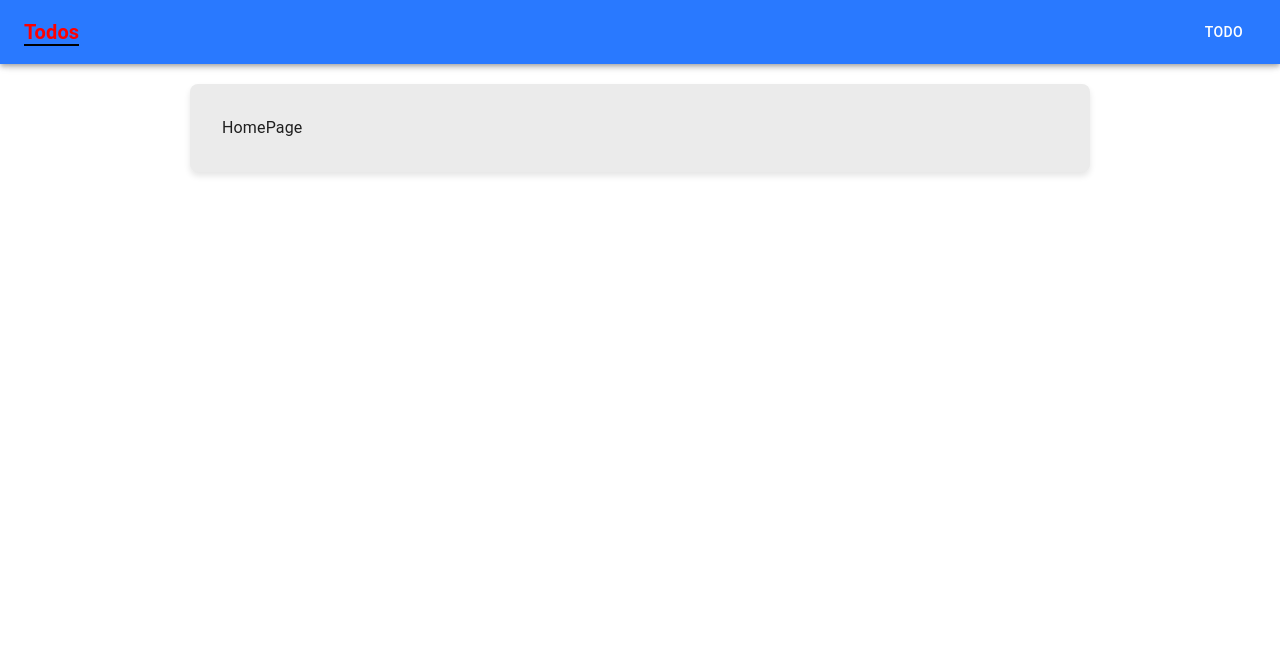
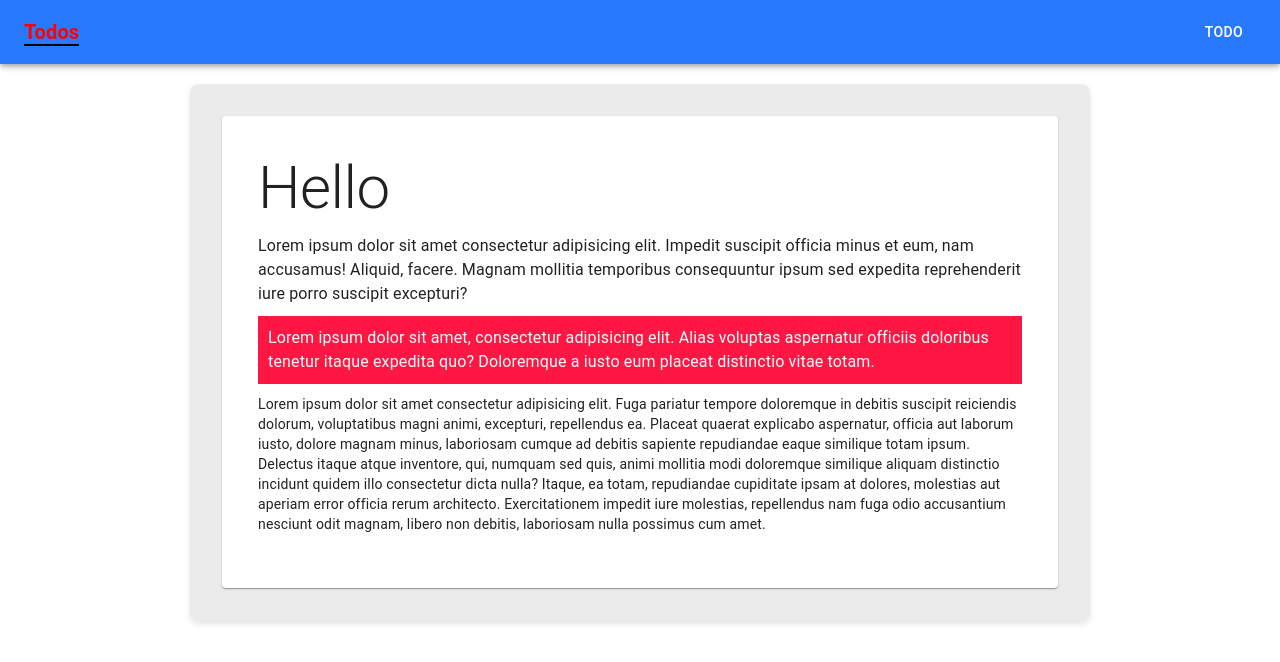
Before and after one commit to NatiCohen10/todo-react-project, a React (Vite) app in the folder react-todo-list-project/: page / in a window 1280 px wide. Shown: the top 662 px of the page. Built offline with nearby package versions, Linux system fonts and the light colour scheme; the HTML template or start-up script is replaced by a standard one.

Commit message:
added a bit of content to the home page, removed redundancies in filter

```diff
--- a/react-todo-list-project/src/pages/HomePage.jsx
+++ b/react-todo-list-project/src/pages/HomePage.jsx
@@ -1,7 +1,62 @@
+import { Card, CardContent, Typography } from "@mui/material";
+import { red } from "@mui/material/colors";
 import React from "react";
 
 function HomePage() {
-  return <div>HomePage</div>;
+  return (
+    <>
+      <Card>
+        <CardContent sx={{ margin: "20px" }}>
+          <Typography variant="h2" component="h1">
+            Hello
+          </Typography>
+          <Typography
+            sx={{ paddingBlock: "10px" }}
+            variant="body1"
+            component="p"
+          >
+            Lorem ipsum dolor sit amet consectetur adipisicing elit. Impedit
+            suscipit officia minus et eum, nam accusamus! Aliquid, facere.
+            Magnam mollitia temporibus consequuntur ipsum sed expedita
+            reprehenderit iure porro suscipit excepturi?
+          </Typography>
+          <Typography
+            sx={{
+              paddingBlock: "10px",
+              paddingInline: "10px",
+              color: "white",
+              backgroundColor: red.A400,
+              width: "100%",
+            }}
+            variant="body1"
+            component="p"
+          >
+            Lorem ipsum dolor sit amet, consectetur adipisicing elit. Alias
+            voluptas aspernatur officiis doloribus tenetur itaque expedita quo?
+            Doloremque a iusto eum placeat distinctio vitae totam.
+          </Typography>
+          <Typography
+            sx={{ paddingBlock: "10px" }}
+            variant="body2"
+            component="p"
+          >
+            Lorem ipsum dolor sit amet consectetur adipisicing elit. Fuga
+            pariatur tempore doloremque in debitis suscipit reiciendis dolorum,
+            voluptatibus magni animi, excepturi, repellendus ea. Placeat quaerat
+            explicabo aspernatur, officia aut laborum iusto, dolore magnam
+            minus, laboriosam cumque ad debitis sapiente repudiandae eaque
+            similique totam ipsum. Delectus itaque atque inventore, qui, numquam
+            sed quis, animi mollitia modi doloremque similique aliquam
+            distinctio incidunt quidem illo consectetur dicta nulla? Itaque, ea
+            totam, repudiandae cupiditate ipsam at dolores, molestias aut
+            aperiam error officia rerum architecto. Exercitationem impedit iure
+            molestias, repellendus nam fuga odio accusantium nesciunt odit
+            magnam, libero non debitis, laboriosam nulla possimus cum amet.
+          </Typography>
+        </CardContent>
+      </Card>
+    </>
+  );
 }
 
 export default HomePage;
--- a/react-todo-list-project/src/pages/TodoPage.jsx
+++ b/react-todo-list-project/src/pages/TodoPage.jsx
@@ -13,21 +13,8 @@ import {
 } from "react-router-dom";
 import CreateTodoPage from "./CreateTodoPage";
 
-function makeId(length = 5) {
-  let result = "";
-  const characters =
-    "ABCDEFGHIJKLMNOPQRSTUVWXYZabcdefghijklmnopqrstuvwxyz0123456789";
-  const charactersLength = characters.length;
-  for (let i = 0; i < length; i++) {
-    result += characters.charAt(Math.floor(Math.random() * charactersLength));
-  }
-  return result;
-}
-
 function TodoPage() {
   const [todos, setTodos] = useState([]);
-  const [searchItem, setSearchItem] = useState("");
-  const [debouncedSearchItem, setDebouncedSearchItem] = useState("");
   const [error, setError] = useState(null);
   const [loading, setLoading] = useState(false);
   const [open, setOpen] = useState(false);
@@ -44,16 +31,6 @@ function TodoPage() {
   });
   const q = searchParams.get("q");
   const statusFilter = searchParams.get("status");
-
-  // useEffect(() => {
-  //   const debounceHandler = setTimeout(() => {
-  //     setDebouncedSearchItem(searchItem);
-  //   }, 500);
-
-  //   return () => {
-  //     clearTimeout(debounceHandler);
-  //   };
-  // }, [searchItem]);
 
   useEffect(() => {
     fetchTodos();
@@ -184,10 +161,7 @@ function TodoPage() {
       <TodoStatistics todos={todos} loading={loading} />
 
       <TodosFilter
-        searchItem={searchItem}
-        setSearchItem={setSearchItem}
         statusFilter={statusFilter}
-        searchParams={searchParams}
         setSearchParams={setSearchParams}
         q={q}
       />
```
Also changed, not shown: react-todo-list-project/src/components/TodosFilter.jsx (+1 -10 lines).
